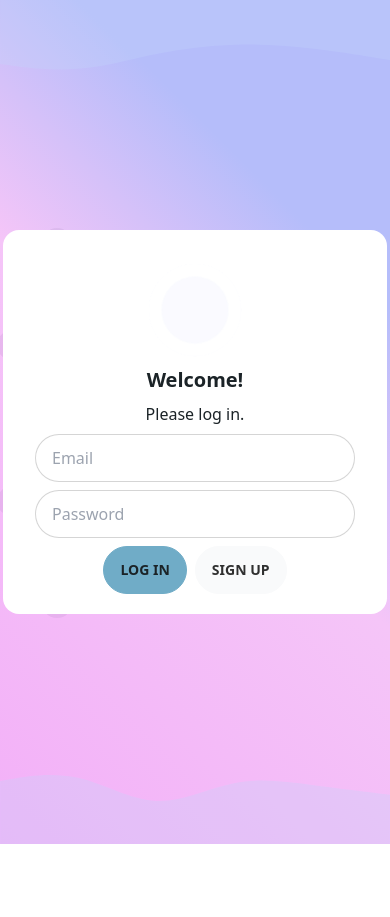
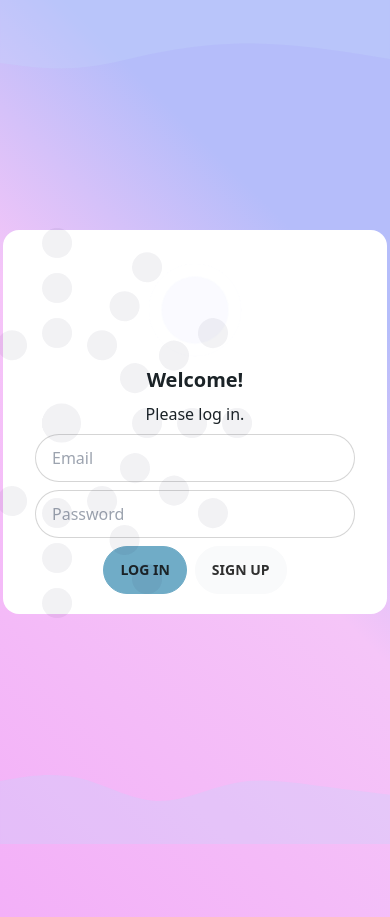
Before and after one commit to jsnicholas/OCDetour, a React (Create React App) app in the folder client/: page / in a window 390 px wide. Before the commit the page ends 844 px from the top, so only its background shows below. Built offline with nearby package versions, Linux system fonts and the light colour scheme; the HTML template or start-up script is replaced by a standard one.

Commit message:
made activity buttons clickable to show modal

```diff
--- a/client/src/App.js
+++ b/client/src/App.js
@@ -10,6 +10,7 @@ import './input.css';
 
 //import apollo libraries
 import { ApolloClient, ApolloProvider, InMemoryCache, createHttpLink } from '@apollo/client';
+import BgDecorations from './components/backgroundDecorations';
 
 //set graphql route
 const gqlLink = createHttpLink({
@@ -33,6 +34,7 @@ const App = () => {
           <Route path="activities" element={<ActivityPage />} />
         </Routes>
       </BrowserRouter>
+      <BgDecorations />
     </ApolloProvider>
   );
 };
--- a/client/src/components/activityCard.js
+++ b/client/src/components/activityCard.js
@@ -6,18 +6,27 @@ const ActivityCard = (props) => {
     props;
   return (
     <>
-      <div className="max-w-md mx-auto bg-white rounded-xl shadow-md overflow-hidden md:max-w-2xl my-4">
+      <dialog id={activityTitle} className="modal">
+        <form method="dialog" className="modal-box">
+          Hello
+          <div className="modal-action">
+            {/* if there is a button in form, it will close the modal */}
+            <button className="btn">Close</button>
+          </div>
+        </form>
+      </dialog>
+      <button className="z-20 max-w-md mx-auto bg-white rounded-xl shadow-md overflow-hidden md:max-w-2xl my-4 text-left" onClick={() => window.Drawing.showModal()}>
         <div className="md:flex">
           <div className="md:shrink-0">
             <img className="h-48 w-full object-cover md:h-full md:w-48" src={activityImage} alt={alt} />
           </div>
           <div className="p-8">
             <div className="uppercase tracking-wide text-sm text-indigo-500 font-semibold">{activityTimer}</div>
-            <p className="block mt-1 text-lg leading-tight font-medium text-black hover:underline">{activityTitle}</p>
+            <p className="block mt-1 text-lg leading-tight font-medium text-black">{activityTitle}</p>
             <p className="mt-2 text-slate-500">{activityDescription}</p>
           </div>
         </div>
-      </div>
+      </button>
     </>)
 }
 
--- a/client/src/components/backgroundDecorations.js
+++ b/client/src/components/backgroundDecorations.js
@@ -7,20 +7,20 @@ function BgDecorations() {
         <>
             <img
                 className="holoCircles"
-                style={{ position: 'absolute', left: '0px', opacity: '0.3', height: '100vh' }}
+                style={{ position: 'absolute', top: '0px', left: '0px', opacity: '0.3', height: '100vh' }}
                 src={holoCircles}
                 aria-hidden="true"
                 alt=""
             />
             <img
                 className="waveTop"
-                style={{ position: 'absolute', top: '0px', left: '0px', width: '100vw', opacity: '0.3' }}
+                style={{ position: 'absolute', top: '-1px', left: '0px', width: '100vw', opacity: '0.3' }}
                 src={waveTop}
                 aria-hidden="true"
                 alt=""
             />
             <img
-                style={{ position: 'absolute', bottom: '0px', left: '0px', width: '100vw', opacity: '0.3' }}
+                style={{ position: 'sticky', bottom: '0px', left: '0px', width: '100vw', opacity: '0.3' }}
                 className="waveBottom"
                 src={waveBottom}
                 aria-hidden="true"
--- a/client/src/input.css
+++ b/client/src/input.css
@@ -13,13 +13,13 @@
   --background-color: #B5BDFA;
 }
 body {
-width: 100%;
-  height: 100%;
+  /* height: 100vh;
+width: 100%; */
   background-repeat:no-repeat;
   background-size: cover;
   background-image: linear-gradient(-135deg, var(--background-color) 0%, var(--background-color) 25%, var(--main-gradient) 51%, var(--secondary-gradient) 100%);
-  -webkit-animation: AnimateBG 20s ease infinite;
-          animation: AnimateBG 20s ease infinite;
+  -webkit-animation: AnimateBG 10s ease infinite;
+          animation: AnimateBG 10s ease infinite;
 }
 
 @-webkit-keyframes AnimateBG {
@@ -82,11 +82,3 @@ width: 100%;
     transform: scale(1);
   }
 }
-
-body {
-  align-items: center;
-  display: flex;
-  height: 100vh;
-  justify-content: center;
-  margin: 0;
-}
--- a/client/src/pages/activityPage.js
+++ b/client/src/pages/activityPage.js
@@ -1,10 +1,9 @@
 import ActivityCard from "../components/activityCard";
-
 
 function ActivityPage() {
     return (
         <>
-            <section className="container max-w-full columns-1">
+            <section className="flex flex-col">
                 <ActivityCard
                     activityTitle="Meditation"
                     activityTimer="30 minutes"
@@ -23,24 +22,6 @@ function ActivityPage() {
                     activityDescription="Exercise Activity"
                     activityImage="https://picsum.photos/200"
                     alt="activity image placeholder" />
-                <ActivityCard
-                    activityTitle="Take a Walk"
-                    activityTimer="60 minutes"
-                    activityDescription="Exercise Activity"
-                    activityImage="https://picsum.photos/200"
-                    alt="activity image placeholder" />
-                <ActivityCard
-                    activityTitle="Take a Walk"
-                    activityTimer="60 minutes"
-                    activityDescription="Exercise Activity"
-                    activityImage="https://picsum.photos/200"
-                    alt="activity image placeholder" />
-                <ActivityCard
-                    activityTitle="Take a Walk"
-                    activityTimer="60 minutes"
-                    activityDescription="Exercise Activity"
-                    activityImage="https://picsum.photos/200"
-                    alt="activity image placeholder" />
             </section>
         </>
     )
--- a/client/src/pages/loginPage.js
+++ b/client/src/pages/loginPage.js
@@ -1,11 +1,9 @@
 import LoginCard from '../components/loginCard';
-import BgDecorations from '../components/backgroundDecorations';
 
 
 function LoginPage() {
     return (
         <>
-            <BgDecorations />
             <div className="z-40 flex content-center justify-center h-screen items-center">
                 <LoginCard />
             </div>
--- /dev/null
+++ b/client/src/pages/timerPage.js
@@ -0,0 +1,9 @@
+function TimerPage() {
+    return (
+        <section>
+            timer page
+        </section>
+    )
+}
+
+export default TimerPage;
```
